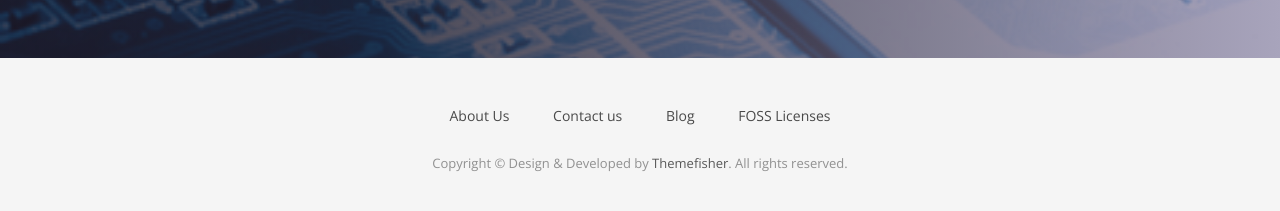
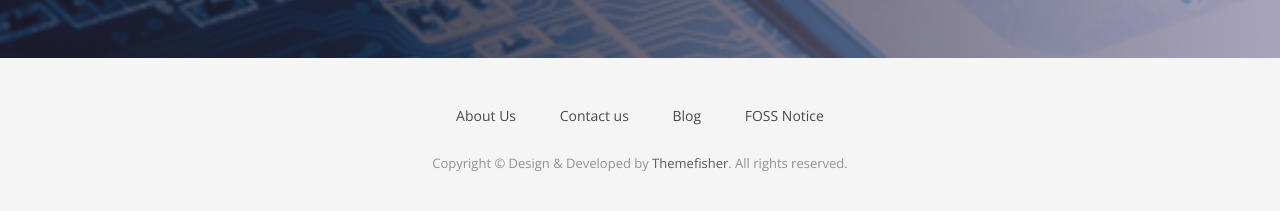
Before and after one commit to fbedard/crabme, a Jekyll site: the page built from no_os.html, in a window 1280 px wide. Shown: the part 364-575 px from the top of the page. Built offline with Jekyll 4.4.1, drawn with Linux system fonts in a browser that asks for light colours; nearby versions of some CDN libraries; some web fonts are replaced.

Commit message:
FOSS Notice

```diff
--- a/_includes/footer.html
+++ b/_includes/footer.html
@@ -8,7 +8,7 @@
             <li><a href="#">About Us</a></li>
             <li><a href="{{ site.baseurl }}/contact">Contact us</a></li>
             <li><a href="{{ site.baseurl }}/blog">Blog</a></li>
-            <li><a href="{{ site.baseurl }}/blog">FOSS Licenses</a></li>
+            <li><a href="https://www.embarc.org/foss.html">FOSS Notice</a></li>
           </ul>
         </div>
         <p>Copyright &copy; Design &amp; Developed by <a href="http://www.themefisher.com">Themefisher</a>. All rights reserved.</p>
```
